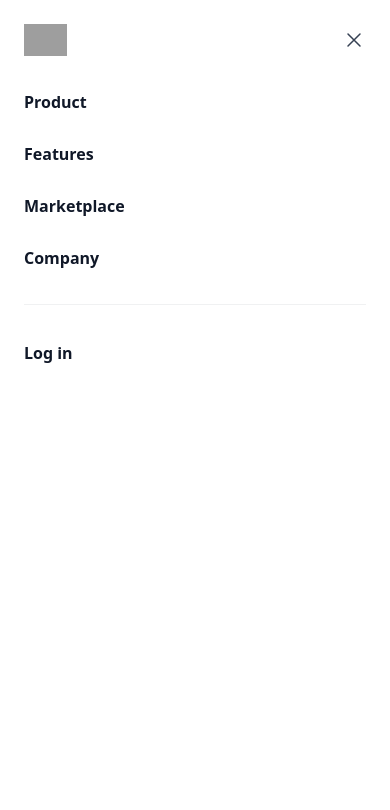
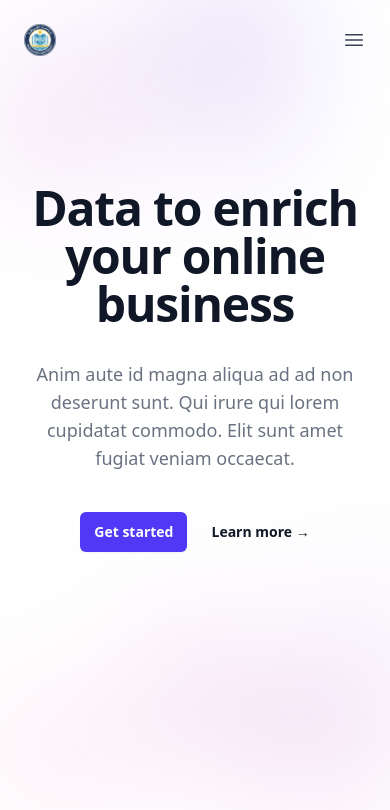
Before and after one commit to GP-2025/email-system-admin-panel, a Flask app: page / in a window 390 px wide. Shown: the top 810 px of the page. Run offline with Flask 3, Linux system fonts and the light colour scheme; style sheets or scripts are compiled from the project's sources; grey boxes are pictures that could not be loaded.

Commit message:
Add mobile menu toggle functionality
- Implemented event listeners for opening and closing the mobile menu.
- Added functionality to show the main menu when the open button is clicked.
- Added functionality to hide the main menu when the close button is clicked.

```diff
--- /dev/null
+++ b/static/js/all.js
@@ -0,0 +1,12 @@
+
+openMainMenuButton = document.getElementById("open-main-menu-button");
+closeMainMenuButton = document.getElementById("close-main-menu-button");
+mainMenuMobile = document.getElementById("main-menu-mobile");
+
+openMainMenuButton.addEventListener("click", function() {
+    mainMenuMobile.classList.remove("hidden");
+});
+
+closeMainMenuButton.addEventListener("click", function() {
+    mainMenuMobile.classList.add("hidden");
+});
--- a/templates/home.html
+++ b/templates/home.html
@@ -7,7 +7,7 @@
     <meta http-equiv="X-UA-Compatible" content="ie=edge">
     <link rel="stylesheet" href="/static/css/tailwind-output.css">
     <link rel="stylesheet" href="/static/css/all.css">
-    <title>Document</title>
+    <title>Admin Panel | Home</title>
 </head>
 
 <body>
@@ -16,14 +16,12 @@
             <nav class="flex items-center justify-between p-6 lg:px-8" aria-label="Global">
                 <div class="flex lg:flex-1">
                     <a href="#" class="-m-1.5 p-1.5">
-                        <span class="sr-only">Your Company</span>
-                        <img class="h-8 w-auto"
-                            src="https://tailwindcss.com/plus-assets/img/logos/mark.svg?color=indigo&shade=600" alt="">
+                        <span class="sr-only">Admin Panel</span>
+                        <img class="h-8 w-auto" src="/static/images/uni-logo.png"  alt="">
                     </a>
                 </div>
                 <div class="flex lg:hidden">
-                    <button type="button"
-                        class="-m-2.5 inline-flex items-center justify-center rounded-md p-2.5 text-gray-700">
+                    <button type="button" id="open-main-menu-button" class="-m-2.5 inline-flex items-center justify-center rounded-md p-2.5 text-gray-700">
                         <span class="sr-only">Open main menu</span>
                         <svg class="size-6" fill="none" viewBox="0 0 24 24" stroke-width="1.5" stroke="currentColor" aria-hidden="true" data-slot="icon">
                             <path stroke-linecap="round" stroke-linejoin="round" d="M3.75 6.75h16.5M3.75 12h16.5m-16.5 5.25h16.5" />
@@ -40,8 +38,9 @@
                     <a href="#" class="text-sm/6 font-semibold text-gray-900">Log in <span aria-hidden="true">&rarr;</span></a>
                 </div>
             </nav>
+
             <!-- Mobile menu, show/hide based on menu open state. -->
-            <div class="lg:hidden" role="dialog" aria-modal="true">
+            <div id="main-menu-mobile" class="hidden" role="dialog" aria-modal="true">
                 <!-- Background backdrop, show/hide based on slide-over state. -->
                 <div class="fixed inset-0 z-50"></div>
                 <div
@@ -49,11 +48,9 @@
                     <div class="flex items-center justify-between">
                         <a href="#" class="-m-1.5 p-1.5">
                             <span class="sr-only">Your Company</span>
-                            <img class="h-8 w-auto"
-                                src="https://tailwindcss.com/plus-assets/img/logos/mark.svg?color=indigo&shade=600"
-                                alt="">
+                            <img class="h-8 w-auto" src="/static/images/uni-logo.png" alt="">
                         </a>
-                        <button type="button" class="-m-2.5 rounded-md p-2.5 text-gray-700">
+                        <button type="button" id="close-main-menu-button" class="-m-2.5 rounded-md p-2.5 text-gray-700">
                             <span class="sr-only">Close menu</span>
                             <svg class="size-6" fill="none" viewBox="0 0 24 24" stroke-width="1.5" stroke="currentColor" aria-hidden="true" data-slot="icon">
                                 <path stroke-linecap="round" stroke-linejoin="round" d="M6 18 18 6M6 6l12 12" />
@@ -75,6 +72,7 @@
                     </div>
                 </div>
             </div>
+
         </header>
 
         <div class="relative isolate px-6 pt-14 lg:px-8">
@@ -111,6 +109,7 @@
         </div>
     </div>
 
+    <script src="/static/js/all.js"></script>
 </body>
 
 </html>
```
Also changed, not shown: static/images/uni-logo.png (added).
